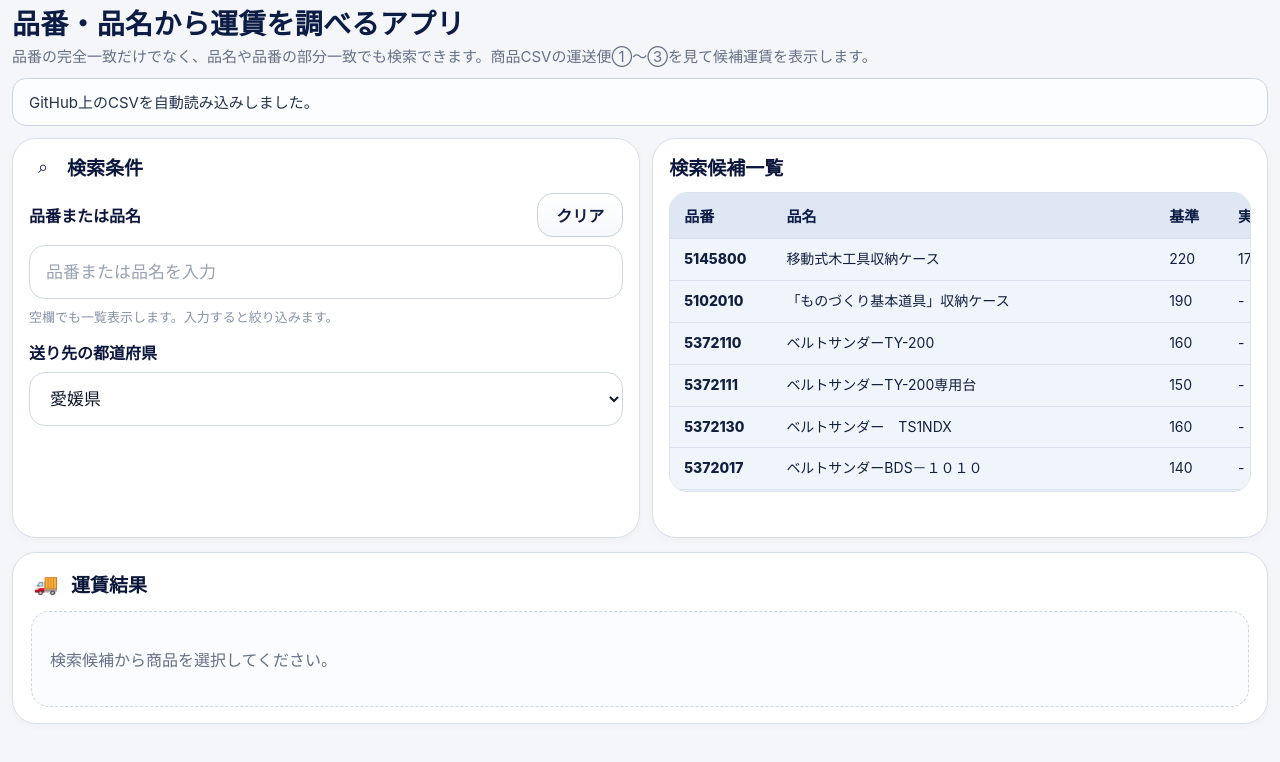
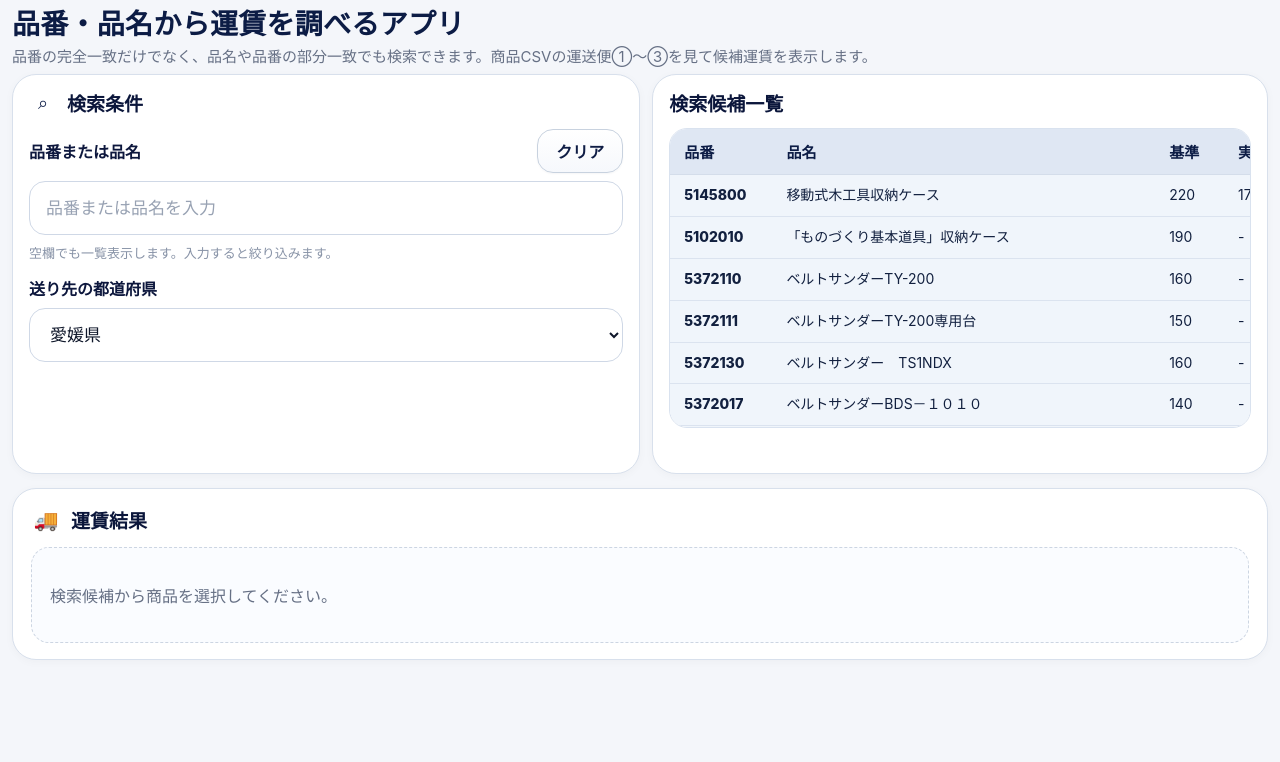
Before and after one commit to kenjitsumuraya-gif/freight-app, a React (Vite) app: page / in a window 1280 px wide. Shown: the top 762 px of the page. Built offline with nearby package versions, Linux system fonts and the light colour scheme.

Commit message:
Update App.jsx

```diff
--- a/src/App.jsx
+++ b/src/App.jsx
@@ -132,13 +132,6 @@ function App() {
           </p>
         </header>
 
-        <div className="status-banner">
-          {loading
-            ? "GitHub上のCSVを読み込み中です。"
-            : error
-            ? error
-            : "GitHub上のCSVを自動読み込みしました。"}
-        </div>
 
         <section className="top-grid">
           <div className="panel search-panel">
```
